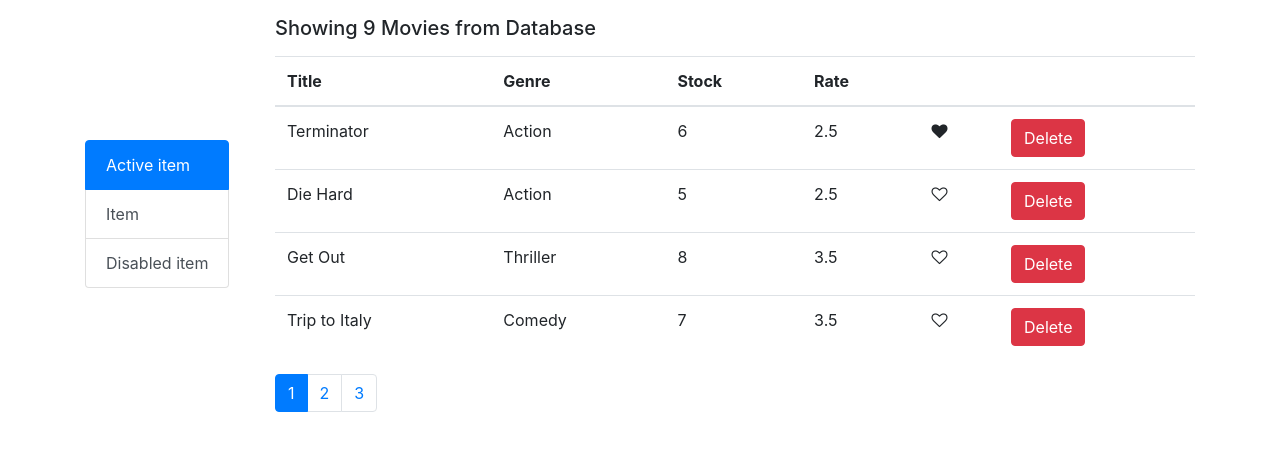
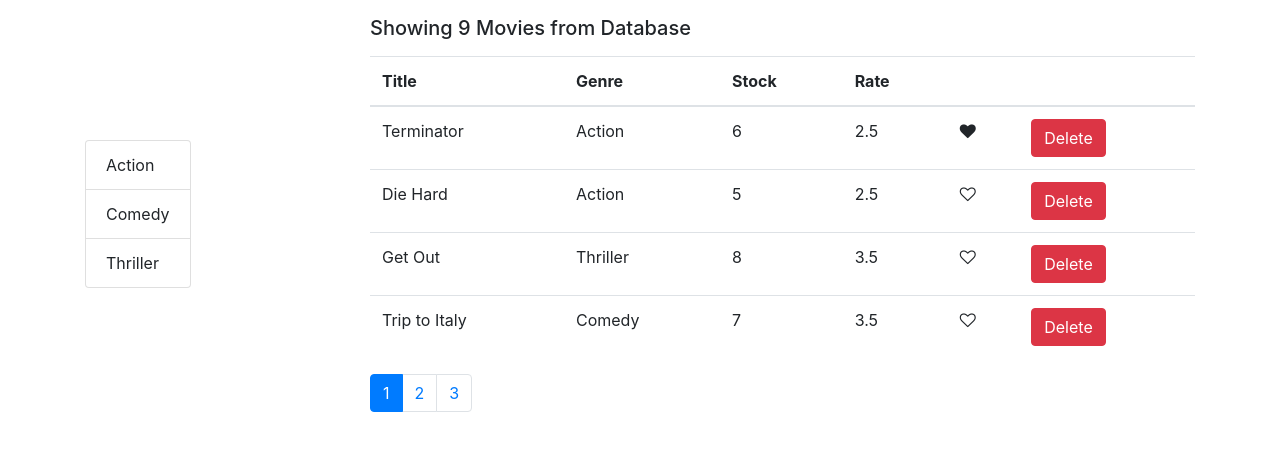
Before and after one commit to Karan-Munjani/vidly, a React (Create React App) app: page / in a window 1280 px wide. Shown: the top 450 px of the page. Built offline with nearby package versions, Linux system fonts and the light colour scheme.

Commit message:
Genre ListGroup Component Added

```diff
--- a/src/components/common/listGroup.jsx
+++ b/src/components/common/listGroup.jsx
@@ -1,21 +1,15 @@
 import React, { Component } from "react";
 class ListGroup extends Component {
   state = {};
+
   render() {
+    const { items } = this.props;
     return (
-      /*eslint-disable */
-      <div class="list-group d-flex align-items-center">
-        <a href="#" class="list-group-item list-group-item-action active">
-          Active item
-        </a>
-        <a href="#" class="list-group-item list-group-item-action">
-          Item
-        </a>
-        <a href="#" class="list-group-item list-group-item-action ">
-          Disabled item
-        </a>
-      </div>
-      /*eslint-enable */
+      <ul className="list-group">
+        {items.map((item) => {
+          return <li className="list-group-item">{item.name}</li>;
+        })}
+      </ul>
     );
   }
 }
--- a/src/components/movies.jsx
+++ b/src/components/movies.jsx
@@ -4,14 +4,22 @@ import Pagination from "./common/pagination";
 import Like from "./common/like";
 import { paginate } from "../utils/paginate";
 import ListGroup from "./common/listGroup";
+import { getGenres } from "../services/fakeGenreService";
 
 class MoviesTable extends Component {
   state = {
-    movies: getMovies(),
+    movies: [],
     genres: [],
     pageSize: 4, //No of items to show on a page
     currentPage: 1,
   };
+
+  componentDidMount() {
+    this.setState({
+      movies: getMovies(),
+      genres: getGenres(),
+    });
+  }
 
   render() {
     const { length: moviesCount } = this.state.movies;
@@ -24,8 +32,11 @@ class MoviesTable extends Component {
     // <> -> ReactFragment
     return (
       <div className="row">
-        <div className="col-2 d-flex align-items-center">
-          <ListGroup items={this.state.genres} />
+        <div className="col-3 d-flex align-items-center">
+          <ListGroup
+            items={this.state.genres}
+            onItemSelect={this.handleGenereSelect}
+          />
         </div>
         <div className="col">
           <h5 className="mt-3 mb-3">
@@ -97,6 +108,10 @@ class MoviesTable extends Component {
   handlePageChnage = (page) => {
     this.setState({ currentPage: page });
   };
+
+  handleGenreSelect = (genre) => {
+    console.log(genre);
+  };
 }
 
 export default MoviesTable;
```
